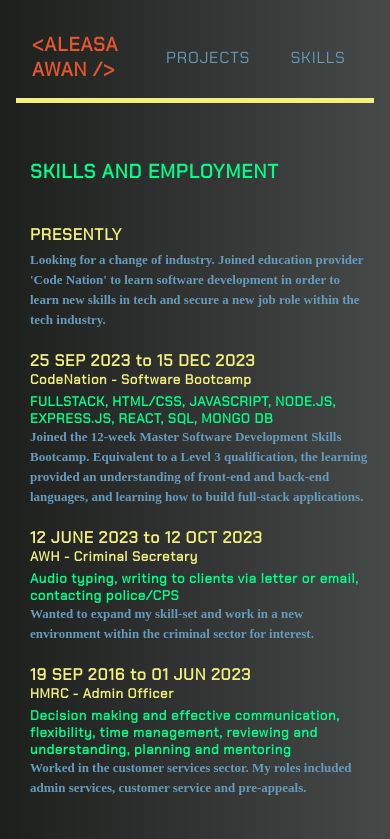
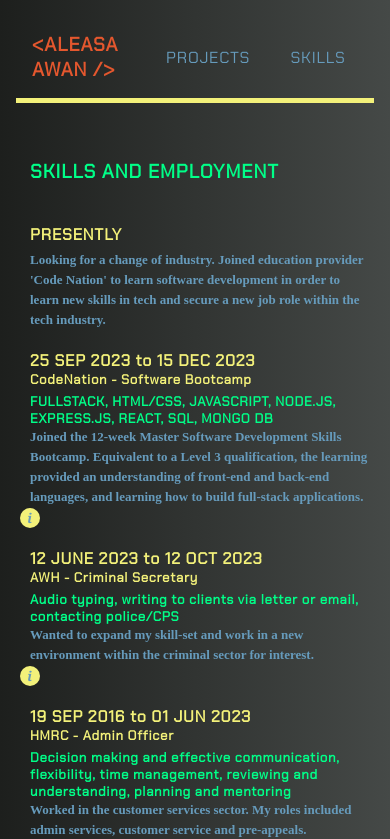
Before and after one commit to Ally-3/portfolio, a React (Create React App) app: page /Skills in a window 390 px wide. Shown: the top 839 px of the page. Built offline with nearby package versions, Linux system fonts and the light colour scheme; a web font is replaced by a local one.

Commit message:
attemting to host on netlify, fixing errors

```diff
--- a/src/components/skills/CrimSec.jsx
+++ b/src/components/skills/CrimSec.jsx
@@ -33,7 +33,7 @@ const CrimSec = () => {
                 Criminal Secretary
             </button>
             <button className="openModal-button-2 small-screen" onClick={openModal}>
-                <li className='small-info-skills'>i</li>
+                <li className='small-info'>i</li>
             </button>
             <Modal
                 isOpen={modalIsOpen}
--- a/src/pages/Projects.jsx
+++ b/src/pages/Projects.jsx
@@ -57,7 +57,7 @@ const Projects = () => {
                                 <div className='h4-row'>
                                     <h4>{project.name}</h4>
                                     <div>
-                                        <div className='hide-info'>{project.info && (<project.info />)}</div>
+                                        <h5 className='hide-info'> {project.info && (<project.info />)}</h5>
 
                                         <a
                                             href={project.git}
--- a/src/pages/Skills.jsx
+++ b/src/pages/Skills.jsx
@@ -1,6 +1,6 @@
 import '../App.css';
 import './pages.css';
-import React, { useState } from 'react';
+import React from 'react';
 import '../components/moreinfo.css';
 
 import CrimSec from '../components/skills/CrimSec';
@@ -8,9 +8,6 @@ import HMRC from '../components/skills/HMRC';
 import SoftwareBC from '../components/skills/SoftwareBC';
 
 const Skills = () => {
-
-    const [modalIsOpen, setModalIsOpen] = useState(false);
-    const openModal = () => {setModalIsOpen(true);};
 
     const skillsData = [
         {
--- a/src/pages/pages.css
+++ b/src/pages/pages.css
@@ -69,6 +69,19 @@ h3 {
     display: none; /* Initially hide the content */
 }
 
+.small-info {
+    text-align: center;
+    transition: box-shadow 0.3s ease-in-out;
+    font-style: italic;
+    font-family:Georgia, 'Times New Roman', Times, serif;
+}
+
+.small-info:hover {
+    border-radius: 100%;
+    background-color: var(--color-yellow);
+    color: var(--color-blue);
+    box-shadow: 0 0 5px var(--color-grey), 0 0 7px var(--color-grey), 0 0 10px var(--color-cream);
+}
 
 @media (min-width: 768px) {
     /* Show pages-box2 on screens wider than 768px */
@@ -78,6 +91,12 @@ h3 {
 
     .small-info {
       display: none; /* Hide small-info on screens wider than 768px */
+    }
+}
+
+@media (max-width: 768px) {
+    .hide-info {
+        display: block;
     }
 }
 
```
